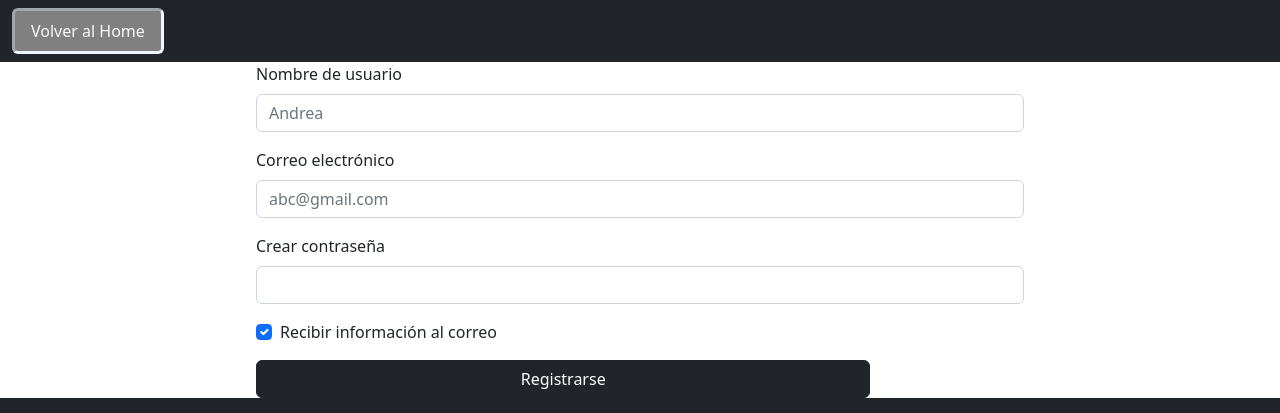
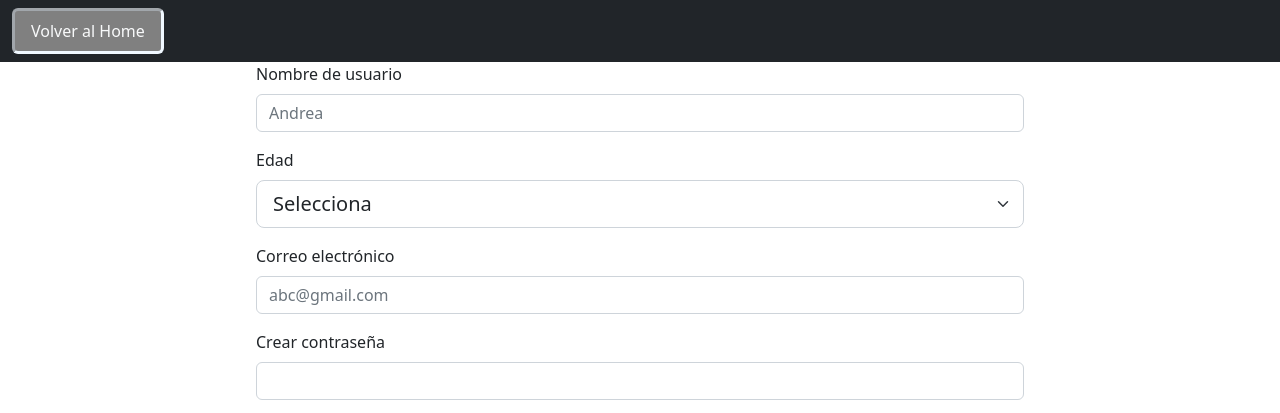
Before and after one commit to FcaHJ/Pagina-web, a plain HTML site: page Evaluacion/Login.html in a window 1280 px wide. Shown: the top 413 px of the page. Drawn offline with Linux system fonts and the light colour scheme.

Commit message:
Se agrego un formulario de selección simple

```diff
--- a/Evaluacion/Login.html
+++ b/Evaluacion/Login.html
@@ -27,6 +27,16 @@
                 <label for="" class="form-label">Nombre de usuario</label>
                 <input type="text"
                   class="form-control" name="" id="" aria-describedby="helpId" placeholder="Andrea">
+              </div>
+              <div class="mb-3">
+                <label for="" class="form-label">Edad</label>
+                <select class="form-select form-select-lg" name="" id="">
+                  <option selected>Selecciona</option>
+                  <option value="">16-18</option>
+                  <option value="">19-25</option>
+                  <option value="">26-30</option>
+                  <option value="">Más de 30</option>
+                </select>
               </div>
               <div class="mb-3">
                 <label for="exampleInputEmail1" class="form-label">Correo electrónico</label>
```
